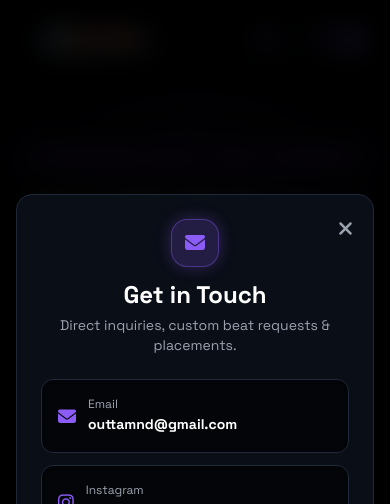
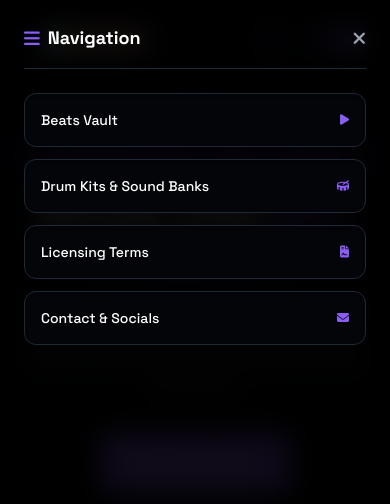
Before and after one commit to outtamnd/outtamnd-beat-store, a plain HTML site: page index.html in a window 390 px wide. Both pictures are taken after a click on the button 267 px from the left and 40 px from the top of the page. Shown: the top 504 px of the page. Drawn offline with nearby package versions, Linux system fonts and the light colour scheme; a script that the page names is missing.

Commit message:
Add files via upload

```diff
--- a/index.html
+++ b/index.html
@@ -92,6 +92,7 @@
                 </a>
             </div>
 
+            <!-- Desktop Nav Links -->
             <nav class="hidden md:flex items-center space-x-8 text-sm font-medium text-gray-300">
                 <a href="#beats" class="hover:text-accent transition">Beats</a>
                 <a href="#kits" class="hover:text-accent transition">Drum Kits</a>
@@ -99,9 +100,10 @@
                 <button onclick="openContactModal()" class="hover:text-accent transition text-left">Contact</button>
             </nav>
 
-            <div class="flex items-center space-x-4">
-                <button onclick="openContactModal()" class="md:hidden p-2.5 rounded-xl bg-cardbg border border-gray-800 hover:border-accent transition text-gray-300">
-                    <i class="fa-solid fa-envelope text-accent"></i>
+            <!-- Actions (Mobile Menu + Cart) -->
+            <div class="flex items-center space-x-3">
+                <button onclick="toggleMobileMenu()" class="md:hidden p-2.5 rounded-xl bg-cardbg border border-gray-800 hover:border-accent transition text-gray-300 shadow-inner">
+                    <i class="fa-solid fa-bars text-accent text-base"></i>
                 </button>
                 <button onclick="toggleCart()" class="relative p-2.5 rounded-xl bg-cardbg border border-gray-800 hover:border-accent transition flex items-center space-x-2 text-gray-300 shadow-inner">
                     <i class="fa-solid fa-cart-shopping text-accent"></i>
@@ -110,6 +112,35 @@
             </div>
         </div>
     </header>
+
+    <!-- Mobile Menu Drawer -->
+    <div id="mobile-menu-drawer" class="fixed inset-0 z-50 bg-black/90 backdrop-blur-md hidden flex flex-col p-6">
+        <div class="flex items-center justify-between pb-4 border-b border-gray-800 mb-6">
+            <span class="text-lg font-black text-white flex items-center space-x-2">
+                <i class="fa-solid fa-bars text-accent"></i>
+                <span>Navigation</span>
+            </span>
+            <button onclick="toggleMobileMenu()" class="text-gray-400 hover:text-white"><i class="fa-solid fa-xmark text-lg"></i></button>
+        </div>
+        <div class="flex flex-col space-y-3 text-sm font-medium">
+            <a href="#beats" onclick="toggleMobileMenu()" class="p-4 rounded-xl bg-darkbg border border-gray-800 text-white hover:border-accent transition flex items-center justify-between shadow-inner">
+                <span>Beats Vault</span>
+                <i class="fa-solid fa-play text-accent text-xs"></i>
+            </a>
+            <a href="#kits" onclick="toggleMobileMenu()" class="p-4 rounded-xl bg-darkbg border border-gray-800 text-white hover:border-accent transition flex items-center justify-between shadow-inner">
+                <span>Drum Kits & Sound Banks</span>
+                <i class="fa-solid fa-drum text-accent text-xs"></i>
+            </a>
+            <button onclick="toggleMobileMenu(); openLicensingInfoModal();" class="p-4 rounded-xl bg-darkbg border border-gray-800 text-white hover:border-accent transition flex items-center justify-between text-left shadow-inner">
+                <span>Licensing Terms</span>
+                <i class="fa-solid fa-file-contract text-accent text-xs"></i>
+            </button>
+            <button onclick="toggleMobileMenu(); openContactModal();" class="p-4 rounded-xl bg-darkbg border border-gray-800 text-white hover:border-accent transition flex items-center justify-between text-left shadow-inner">
+                <span>Contact & Socials</span>
+                <i class="fa-solid fa-envelope text-accent text-xs"></i>
+            </button>
+        </div>
+    </div>
 
     <!-- Hero Section -->
     <section class="relative overflow-hidden py-16 lg:py-28 border-b border-gray-900 bg-gradient-to-b from-[#070a14] to-darkbg shadow-2xl">
@@ -695,6 +726,11 @@
             drawer.classList.toggle('hidden');
         }
 
+        function toggleMobileMenu() {
+            const menu = document.getElementById('mobile-menu-drawer');
+            menu.classList.toggle('hidden');
+        }
+
         function updateCartUI() {
             const container = document.getElementById('cart-items');
             const countEl = document.getElementById('cart-count');
```
